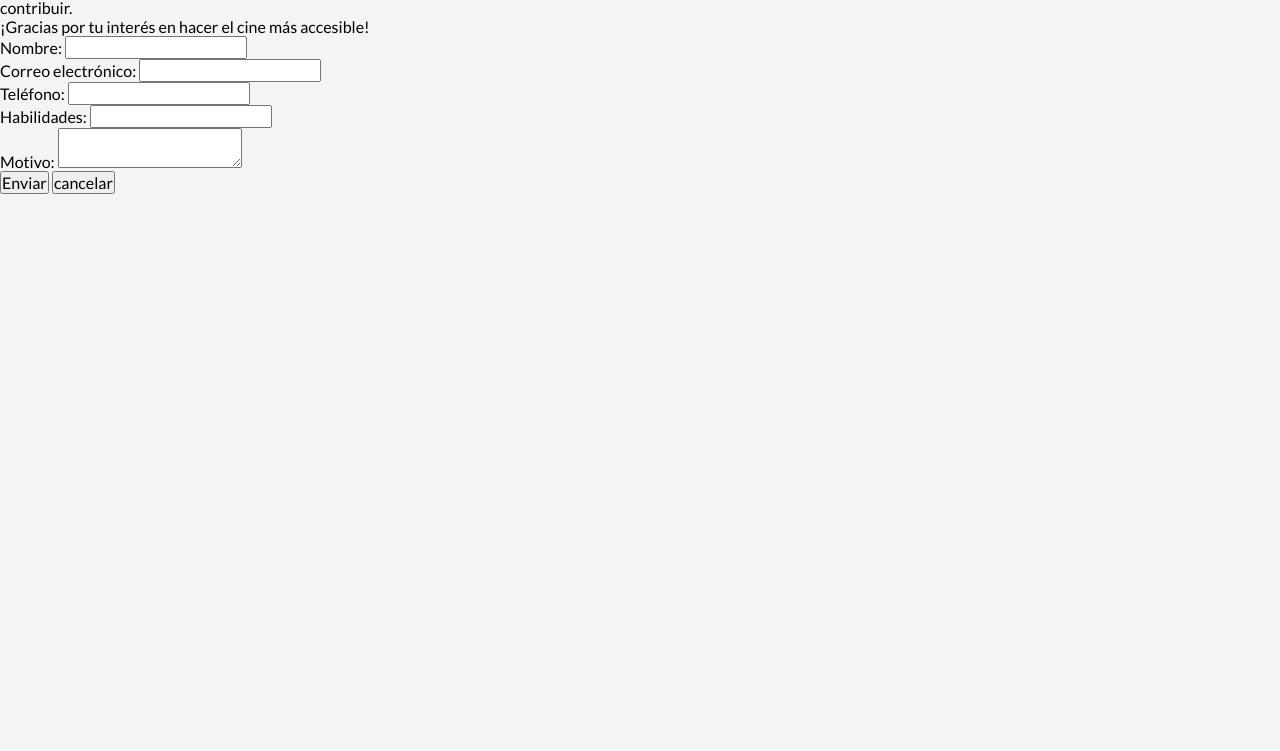
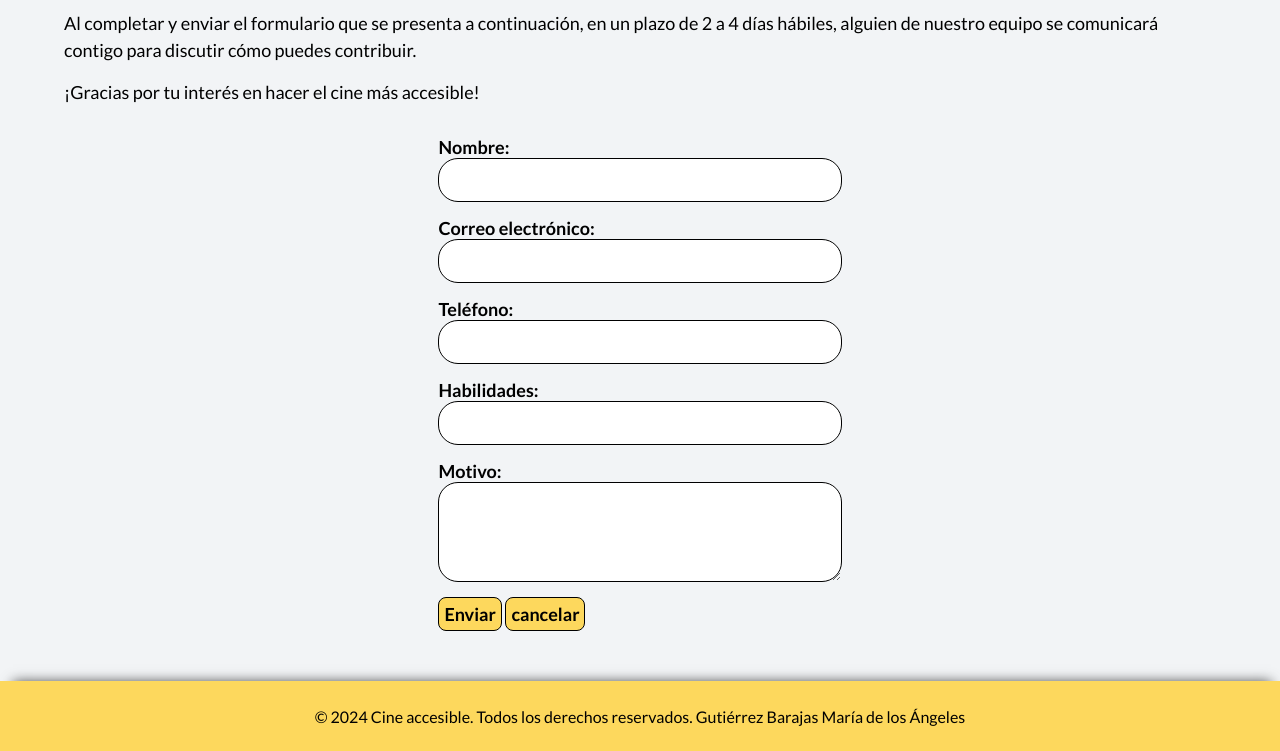
Before and after one commit to MAngelesGB/cine-accesible, a plain HTML site: page comunidad.html in a window 1280 px wide. Shown: the part 283-1034 px from the top of the page. Before the commit the page ends 800 px from the top, so only its background shows below. Drawn offline with Linux system fonts and the light colour scheme.

Commit message:
add styles to comunity apart and footer

```diff
--- a/comunidad.html
+++ b/comunidad.html
@@ -20,8 +20,10 @@
           <li><a href="comunidad.html">Comunidad</a></li>
         </ul>
       </nav>
+      <h1>Únete a la comunidad</h1>
     </header>
-    <h1>Únete a la comunidad</h1>
+    <main>
+      <section class="comunidad-accesibilidad">
         <p>
           Bienvenido a nuestra comunidad dedicada a hacer el cine accesible para todos. Si tienes experiencia agregando subtítulos (close captions) o quieres prestar tu voz para descripciones de audio, estás en el lugar correcto.
         </p>
@@ -54,5 +56,10 @@
           <button type="submit">Enviar</button>
           <button type="reset">cancelar</button>
         </form>
+      </section>
+    </main>
+    <footer>
+      <p>© 2024 Cine accesible. Todos los derechos reservados. Gutiérrez Barajas María de los Ángeles</p>
+    </footer>
   </body>
 </html>
--- a/css/style.css
+++ b/css/style.css
@@ -7,6 +7,7 @@ body{
   background-color: var(--background-color);
   font-family:'lato', sans-serif;
 }
+
 
 header{
   display: flex;
@@ -132,7 +133,7 @@ section{
 .que-es a{
   font-size: 18px;
   font-weight: bold;
-  color: #34495E;
+  color: #0067BB;
 }
 
 .que-es a:hover{
@@ -354,3 +355,62 @@ caption {
   text-align: center;
   margin-bottom: 25px;
 }
+
+.comunidad-accesibilidad p{
+  font-size: 18px;
+  margin-bottom: 15px;
+  line-height: 1.5;
+}
+
+.comunidad-accesibilidad form{
+  font-size: 18px;
+  font-weight: bold;
+  width: 35%;
+  margin: 0 auto;
+  margin-top: 30px;
+}
+
+.comunidad-accesibilidad form div{
+  display: flex;
+  justify-content: center;
+  flex-direction: column;
+}
+
+.comunidad-accesibilidad form input{
+  margin-bottom: 15px;
+  padding: 10px;
+  border-radius: 20px;
+  border: 1px solid #000;
+}
+
+.comunidad-accesibilidad form textarea{
+  margin-bottom: 15px;
+  padding: 10px;
+  border-radius: 20px;
+  border: 1px solid #000;
+  height: 100px !important;
+}
+.comunidad-accesibilidad form button{
+  padding: 5px;
+  border-radius: 8px;
+  border: 1px solid #000;
+  background-color: #FDD85D;
+  font-weight: bold;
+  cursor: pointer;
+}
+
+
+
+footer{
+  position: relative;
+  bottom: 0;
+  display: flex;
+  justify-content: center;
+  align-items: center;
+  background-color: var(--cabecera-color);
+  width: 100%;
+  height: 70px;
+  padding: 10px;
+  margin-top: 50px;
+  box-shadow: 2px -10px 12px -11px rgba(0,0,0,0.75);
+}
```
Also changed, not shown: cortos.html (+3 -0 lines), index.html (+1 -1 lines), organizaciones.html (+3 -0 lines), transcripcion.html (+3 -0 lines). Lines whose indentation alone changed are shown as unchanged.
